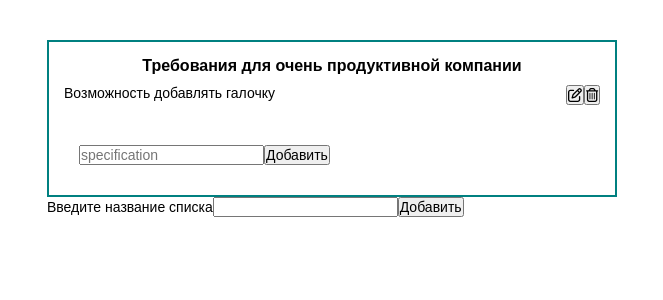
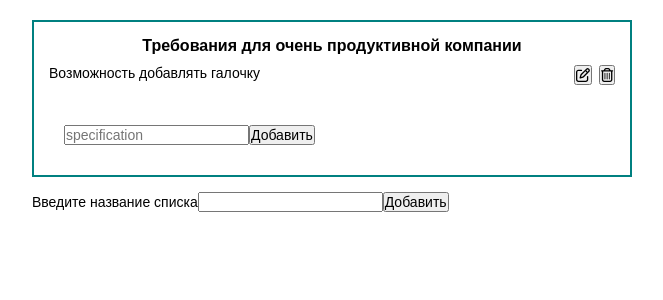
Before and after one commit to festProbe/rattus, a Vue app: page / in a window 1280 px wide. Shown: the top 300 px of the page, without its empty margins (308-971 px from the left). Built offline with nearby package versions, Linux system fonts and the light colour scheme.

Commit message:
Restyle icons

```diff
--- a/public/index.html
+++ b/public/index.html
@@ -4,6 +4,7 @@
     <meta charset="utf-8">
     <meta name="viewport" content="width=device-width,initial-scale=1.0">
     <title>Rattus Project</title>
+	 <link rel="icon" type="image/x-icon" href="./img/democrat-solid.svg">
   </head>
   <body>
     <div id="app"></div>
--- a/src/components/SpecificationItem.vue
+++ b/src/components/SpecificationItem.vue
@@ -1,7 +1,7 @@
 <template>
   <div class="post">
     <div class="specification">
-      <div>{{ post.specification }}</div>
+      {{ post.specification }}
     </div>
     <div class="buttons">
       <button class="btn" @click="$emit('edit', listId, post)"><font-awesome-icon class="icon" icon="fa-regular fa-pen-to-square" /></button>
@@ -32,16 +32,18 @@ export default {
 
 <style scoped>
 .post {
-  display: flex;
-  align-items: flex-start;
-  justify-content: space-between;
-}
-.icon:hover {
-  color: #fff;
+  display: grid;
+  grid-template-columns: 80% 20%;
 }
 .specification {
+  width: 50%;
 }
 .buttons {
+  margin-left: auto;
   display: flex;
+  gap: 7px;
 }
+  .icon:hover {
+    color: #fff;
+  }
 </style>
--- a/src/components/SpecificationsList.vue
+++ b/src/components/SpecificationsList.vue
@@ -39,7 +39,6 @@ export default {
 
 <style scoped>
   .specification-list {
-    margin-top: 10px;
     padding: 15px;
     border: 2px solid teal;
     display: flex;
--- a/src/components/SpecificationsLists.vue
+++ b/src/components/SpecificationsLists.vue
@@ -40,8 +40,9 @@ export default {
 
 <style scoped>
   .specifications-lists {
-    margin-top: 15px;
-    padding: 15px;
+    margin-top: 20px;
+    display: flex;
     flex-direction: column;
+    gap: 15px;
   }
 </style>
```
Also changed, not shown: public/img/democrat-solid.svg (added).
